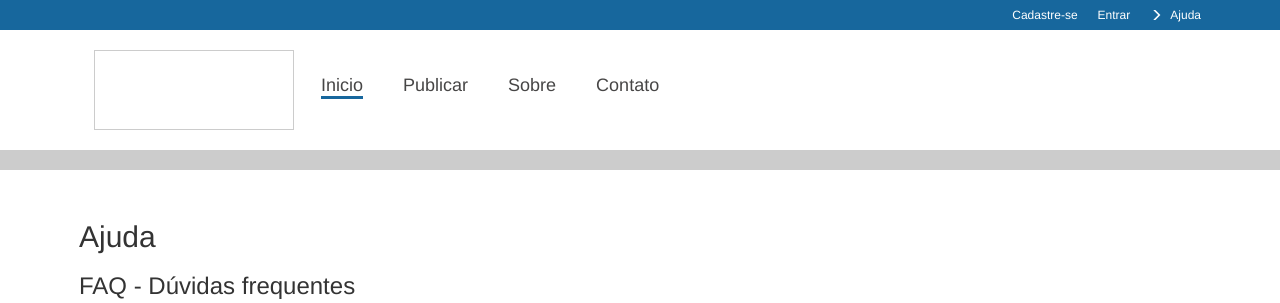
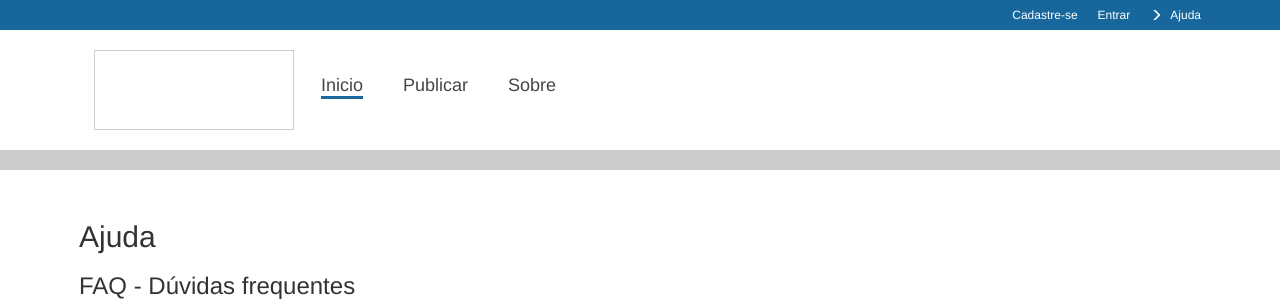
Before and after one commit to gcherubini/quebra_galho, a PHP site: page /ajuda.php in a window 1280 px wide. Shown: the top 303 px of the page. Run offline with PHP 8.4, Linux system fonts and the light colour scheme.

Commit message:
remocao do contato do menu e inclusao de links para pags ajuda e sobre

```diff
--- a/webparts/topo.php
+++ b/webparts/topo.php
@@ -20,7 +20,7 @@ $().ready(function() {
 <div class="topo1">
 
 	<div class="container header_div_top_right">
-			<a href="#" > Ajuda </a>
+			<a href="ajuda.php" > Ajuda </a>
 			<span class="glyphicon glyphicon-menu-right"></span>
 
 			<?php if (isset($_SESSION['id_usuario'])) { ?>
@@ -46,8 +46,7 @@ $().ready(function() {
 			<ul class="menu">
 				<a href="index.php"><li class="activate"> Inicio </li></a>
 				<a href="novo_servico.php"><li>Publicar</li></a>
-				<a href="novo_servico.php"><li>Sobre</li></a>
-				<a href="novo_servico.php"><li>Contato</li></a>
+				<a href="sobre.php"><li>Sobre</li></a>
 			</ul>
 		</div>
 	</div>
```
